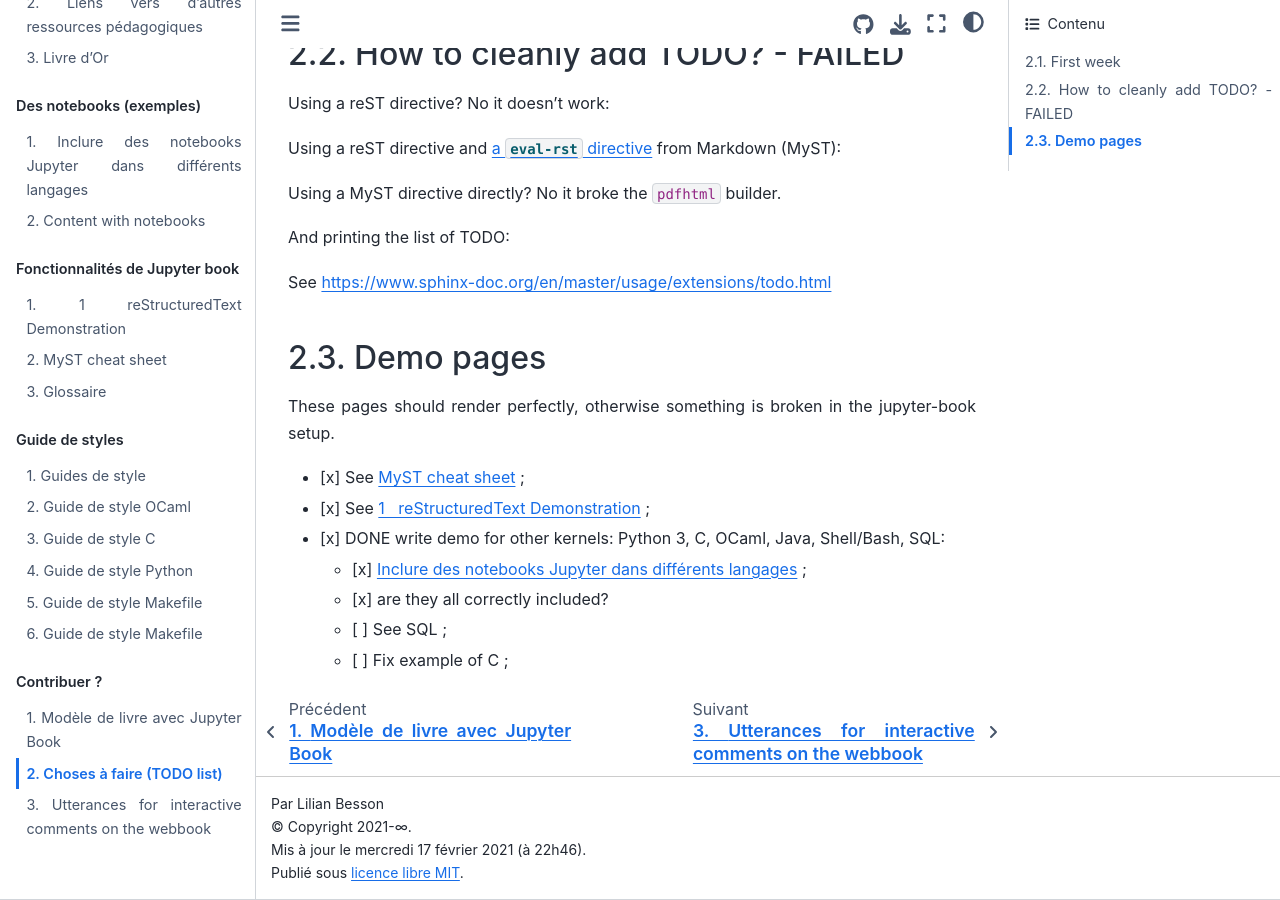
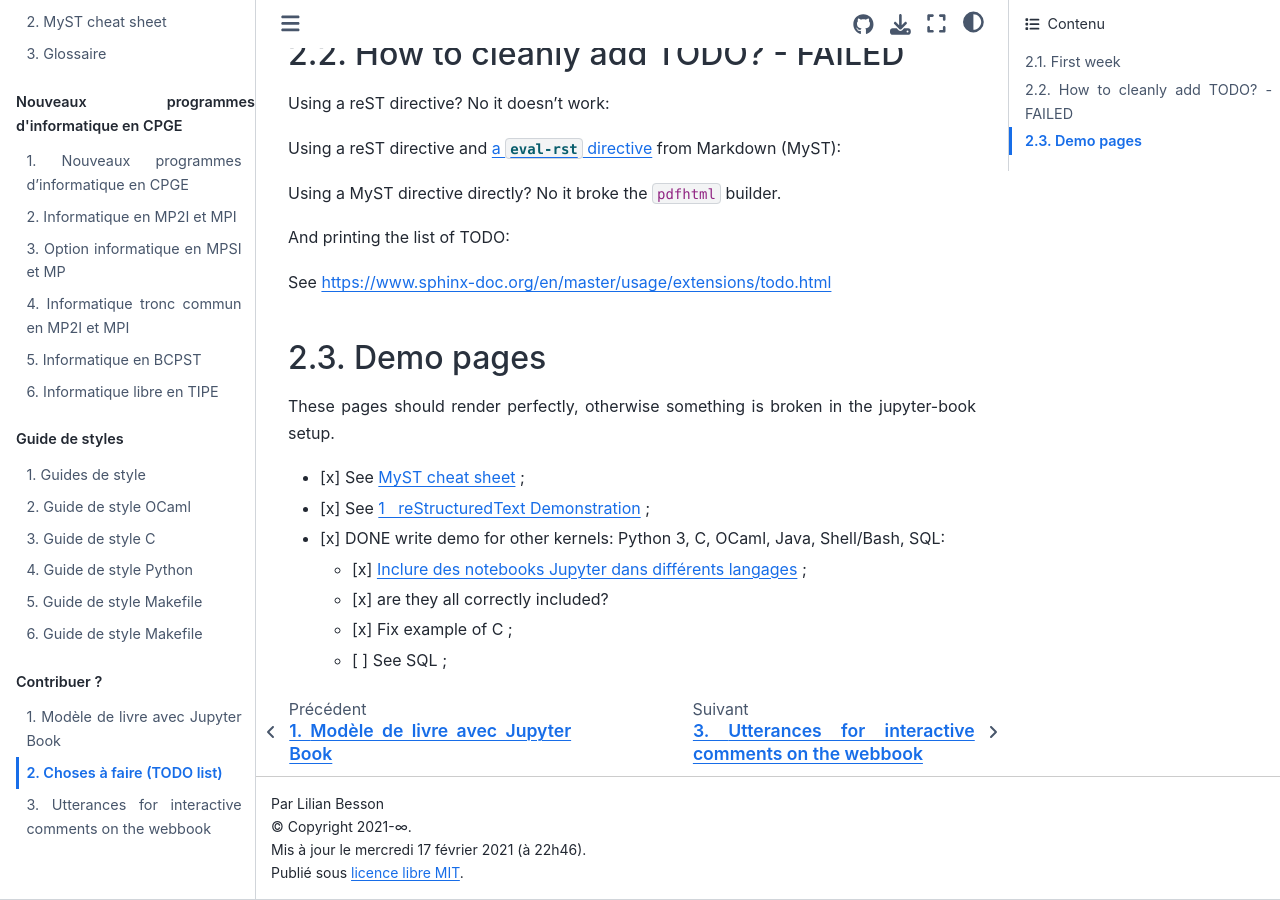
Before and after one commit to vincentxavier/Modele-de-livre-avec-Jupyter-Book, a Jupyter Book: the page built from TODO.md, in a window 1280 px wide and 900 px high, scrolled down 1012 px. Built offline with Jupyter Book 1.0.4 settings and Sphinx 7.4.7 and the Sphinx Book theme 1.1.4, drawn with Linux system fonts in a browser that asks for light colours; pages that are not in the unit, such as notebooks, are missing from menus.

Commit message:
Début rédaction pages listant le détail des programmes.

```diff
--- a/TODO.md
+++ b/TODO.md
@@ -60,5 +60,5 @@ These pages should render perfectly, otherwise something is broken in the jupyte
 - [x] DONE write demo for other kernels: Python 3, C, OCaml, Java, Shell/Bash, SQL:
   - [x] {doc}`notebooks/index` ;
   - [x] are they all correctly included?
+  - [x] Fix example of C ;
   - [ ] See SQL ;
-  - [ ] Fix example of C ;
--- a/_toc.yml
+++ b/_toc.yml
@@ -82,6 +82,16 @@
   # TODO: add this file back?
   - file: Glossaire
 
+- part: Nouveaux programmes d'informatique en CPGE
+  chapters:
+  - file: programmes-CPGE/index
+  - file: programmes-CPGE/Informatique en MP2I et MPI
+  - file: programmes-CPGE/Option informatique en MPSI et MP
+  - file: programmes-CPGE/Informatique tronc commun
+  - file: programmes-CPGE/Informatique en BCPST
+  - file: programmes-CPGE/Informatique libre en TIPE
+  # TODO: write these pages
+
 - part: Guide de styles
   chapters:
   - file: styleguide/Guides de style
--- /dev/null
+++ b/programmes-CPGE/Informatique en BCPST.md
@@ -0,0 +1,3 @@
+# Informatique en BCPST
+
+TODO:
--- /dev/null
+++ b/programmes-CPGE/Informatique libre en TIPE.md
@@ -0,0 +1,3 @@
+# Informatique libre en TIPE
+
+TODO:
--- /dev/null
+++ b/programmes-CPGE/Informatique tronc commun.md
@@ -0,0 +1,5 @@
+# Informatique tronc commun en MP2I et MPI
+
+> [Programme officiel d'informatique "tronc commun" en MPSI et MP](TODO:) (nouvelle version, février 2021) ;
+
+TODO:
```
Also changed, not shown: Liens-autres-ressources-pedagogiques.md (+2 -0 lines), programmes-CPGE/Informatique en MP2I et MPI.md (added, +5 -0 lines), programmes-CPGE/Option informatique en MPSI et MP.md (added, +5 -0 lines), programmes-CPGE/index.md (added, +9 -0 lines).
